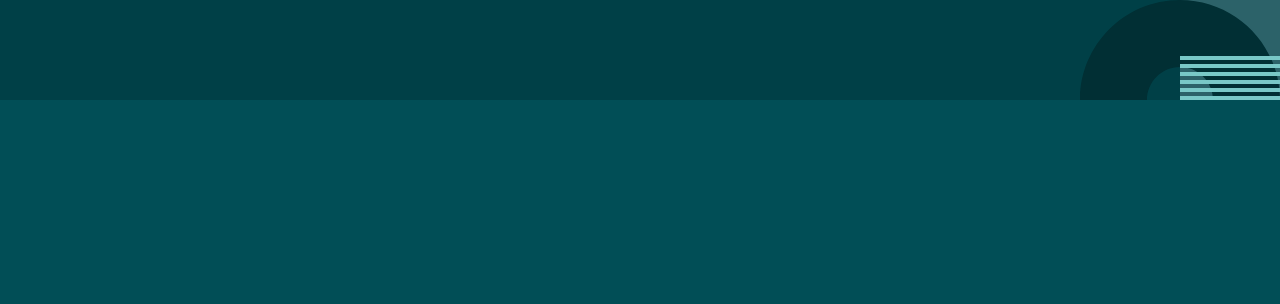
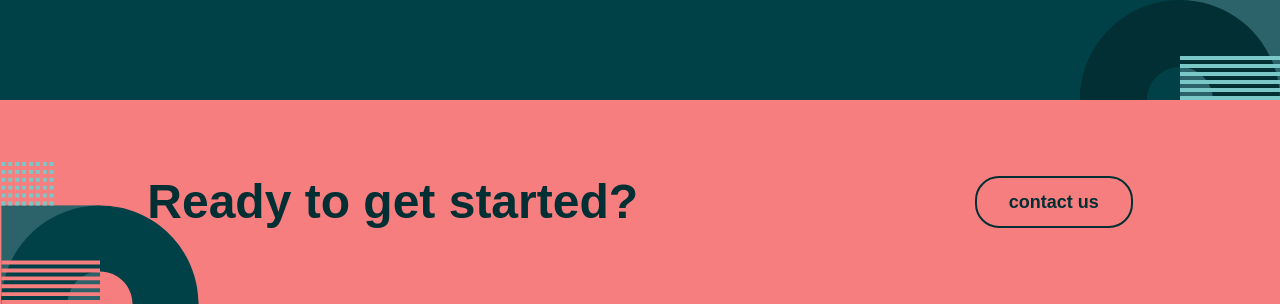
Before and after one commit to fazliddin022/my-team-new, a plain HTML site: page index.html in a window 1280 px wide. Shown: the part 2086-2390 px from the top of the page. Before the commit the page ends 2186 px from the top, so only its background shows below. Drawn offline with Linux system fonts and the light colour scheme; a web font is replaced by a local one.

Commit message:
contact section

```diff
--- a/index.html
+++ b/index.html
@@ -108,6 +108,12 @@
                 </div>
             </div>
         </section>
+        <section class="contact-section">
+            <div class="container contact">
+                <h1 class="contact__title">Ready to get started?</h1>
+                <button class="contact__btn">contact us</button>
+            </div>
+        </section>
     </main>
 </body>
 </html>
--- a/scss/main.scss
+++ b/scss/main.scss
@@ -6,3 +6,4 @@
 @import "./modules/hero";
 @import "./modules/build";
 @import "./modules/results";
+@import "./modules/contact";
--- /dev/null
+++ b/scss/modules/_contact.scss
@@ -0,0 +1,23 @@
+.contact-section {
+    padding: 76px 0;
+    background-color: $clr-pink;
+    background-image: url("../../images/svg/contact-bg.svg");
+    background-repeat: no-repeat;
+    background-size: 200px 142px;
+    background-position: bottom left;
+}
+
+.contact {
+    @include Display($items:center, $justify:space-around, $gap:260px);
+}
+
+.contact__title {
+    @include TextStyle($FW:700, $FS:48px, $LH:48px, $LS:0px, $CLR:$clr-dark-green);
+}
+.contact__btn {
+    @include BtnStyle($BC: $clr-dark-green, $P:10px 32px);
+    &:hover {
+        color: $clr-white;
+        background-color: $clr-dark-green;
+    }
+}
--- a/scss/modules/_header.scss
+++ b/scss/modules/_header.scss
@@ -21,7 +21,7 @@
     &:hover {
         color: $clr-dark-green;
         background-color: $clr-white;
-        border: $clr-dark-green;
+        border-color: $clr-dark-green;
     }
 }
 .header__menu-icon {
```
Also changed, not shown: css/main.css, images/svg/contact-bg.svg (added), 1 other file.
